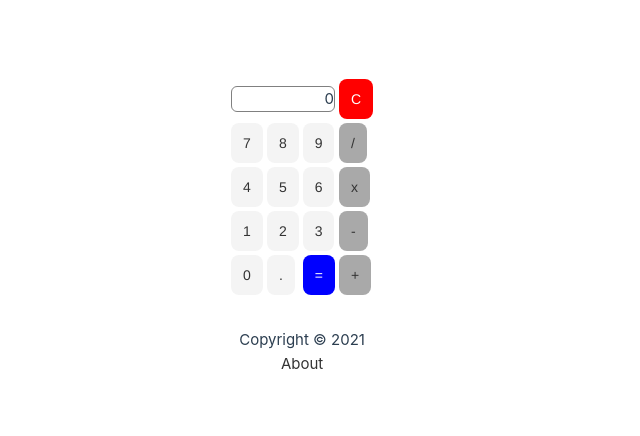
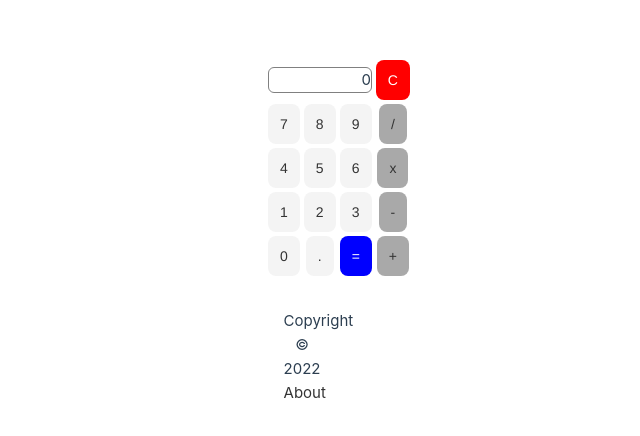
Before and after one commit to josecome/Calculator_Vuejs, a Vue app: page / in a window 1280 px wide. Shown: the part 184-620 px from the top of the page, without its empty margins (264-904 px from the left). Built offline with nearby package versions, Linux system fonts and the light colour scheme.

Commit message:
Logic updated

```diff
--- a/src/App.vue
+++ b/src/App.vue
@@ -6,10 +6,10 @@ import Footer from './components/Footer.vue'
 </script>
 
 <template>
-  <div>
+  <div id="main">
     <Header />
     <router-view></router-view>
-    <Footer />
+    <Footer v-show="homePage" />
   </div>
 
 </template>
@@ -30,9 +30,22 @@ export default {
   methods: {
 
   },
+  computed: {
+    homePage() {
+        if (this.$route.path === '/') {
+          return true
+        } else {
+          return false
+        }
+      },
+  }
 }
 </script>
 <style scoped>
-
-
+#main{
+  margin-top: 30px;
+  text-align: center;
+  margin: auto;
+  width: 50%;
+}
 </style>
--- a/src/components/Footer.vue
+++ b/src/components/Footer.vue
@@ -1,6 +1,6 @@
 <template>
     <footer>
-      <p>Copyright &copy; 2021</p>
+      <p>Copyright &copy; 2022</p>
       <router-link to="/about">About</router-link>
     </footer>
 </template>
@@ -11,6 +11,8 @@ a {
 }
 
 footer {
+  margin: auto;
+  width: 50%;
   margin-top: 30px;
   text-align: center;
 }
--- a/src/components/Header.vue
+++ b/src/components/Header.vue
@@ -16,24 +16,15 @@
     },
     components: {
       Button,
-    },
-    computed: {
-      homePage() {
-        if (this.$route.path === '/') {
-          return true
-        } else {
-          return false
-        }
-      },
-    },
+    }
   }
   </script>
 
   <style scoped>
   header {
-    display: flex;
-    justify-content: space-between;
-    align-items: center;
-    margin-bottom: 20px;
+   margin: auto;
+   width: 50%;
+   margin-top: 30px;
+   text-align: center;
   }
   </style>
--- a/src/views/About.vue
+++ b/src/views/About.vue
@@ -1,6 +1,7 @@
 <template>
   <div class="about">
     <h1>This is an about page</h1>
+    <router-link to="/">Go back</router-link>
   </div>
 </template>
 
```
